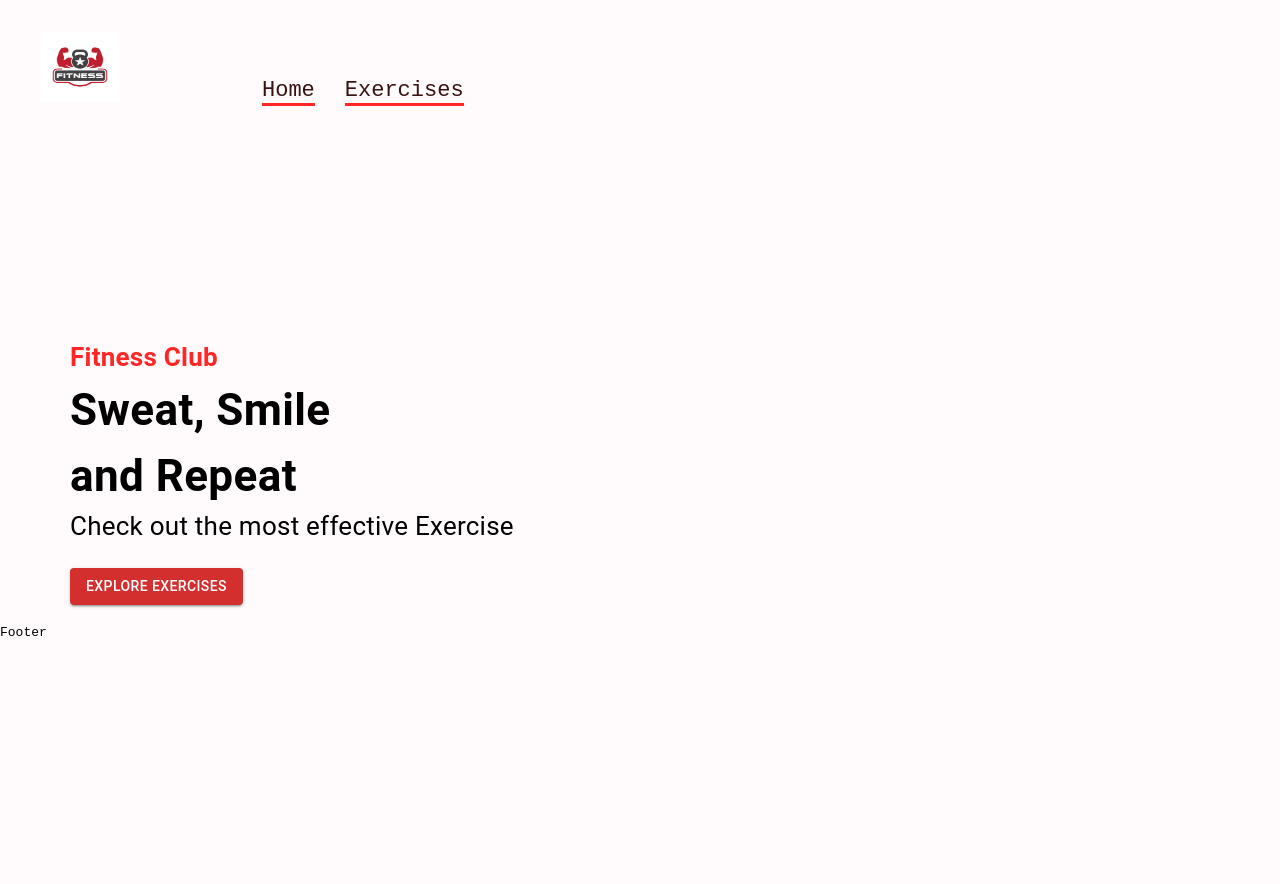
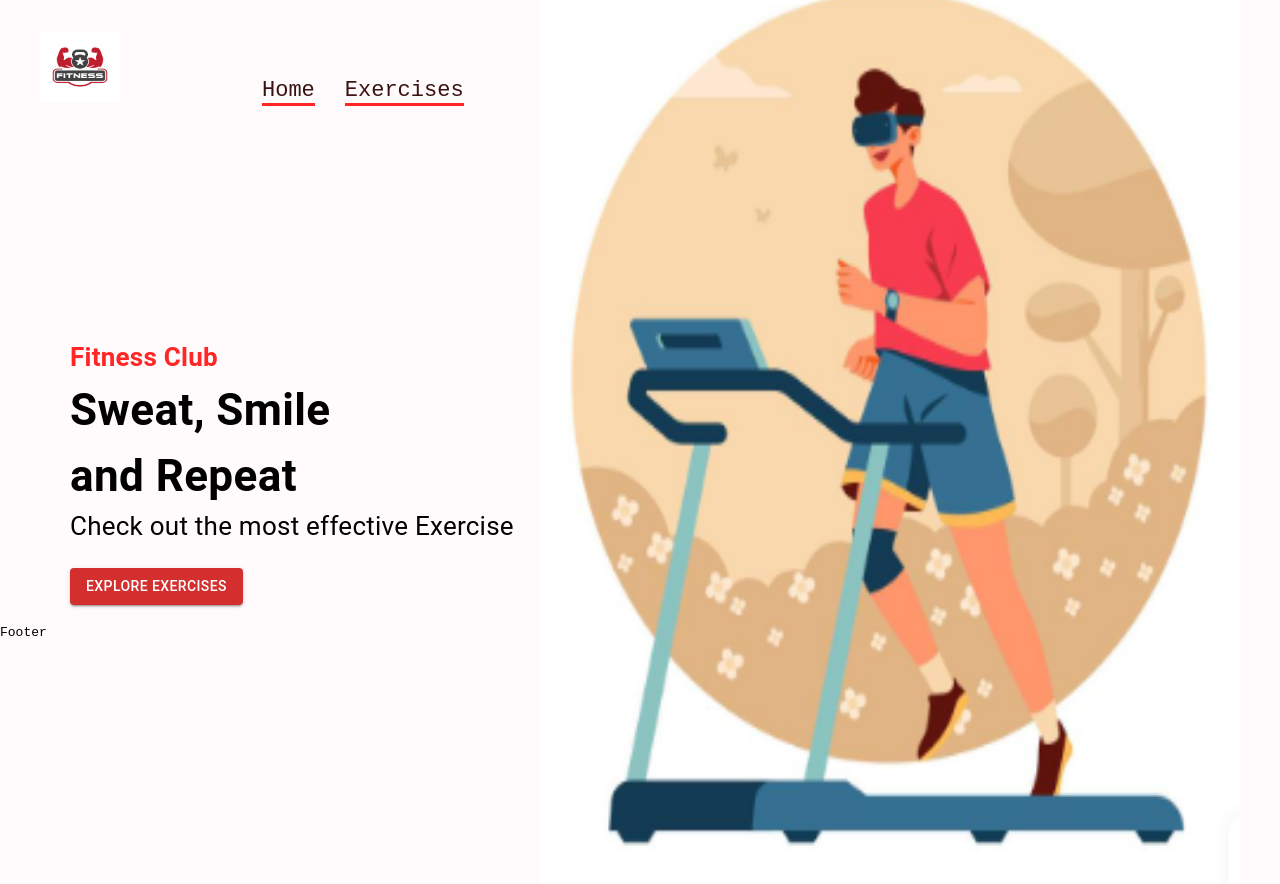
Before and after one commit to jrshittu/gym-app, a React (Create React App) app: page / in a window 1280 px wide. Shown: the top 884 px of the page. Before the commit the page ends 800 px from the top, so only its background shows below. Built offline with nearby package versions, Linux system fonts and the light colour scheme.

Commit message:
added image

```diff
--- a/src/components/HeroBanner.js
+++ b/src/components/HeroBanner.js
@@ -1,5 +1,6 @@
 import React from 'react';
 import {Box, Button, Stack, Typography} from '@mui/material';
+import banner from '../assets/assets/images/banner.png';
 
 
 function HeroBanner() {
@@ -18,6 +19,7 @@ function HeroBanner() {
         Check out the most effective Exercise
       </Typography>
       <Button variant='contained' color='error' href='#exercises'>Explore Exercises</Button>
+      <img src={banner} alt='banner' className='hero-banner-img'/>
     </Box>
   )
 }
```
